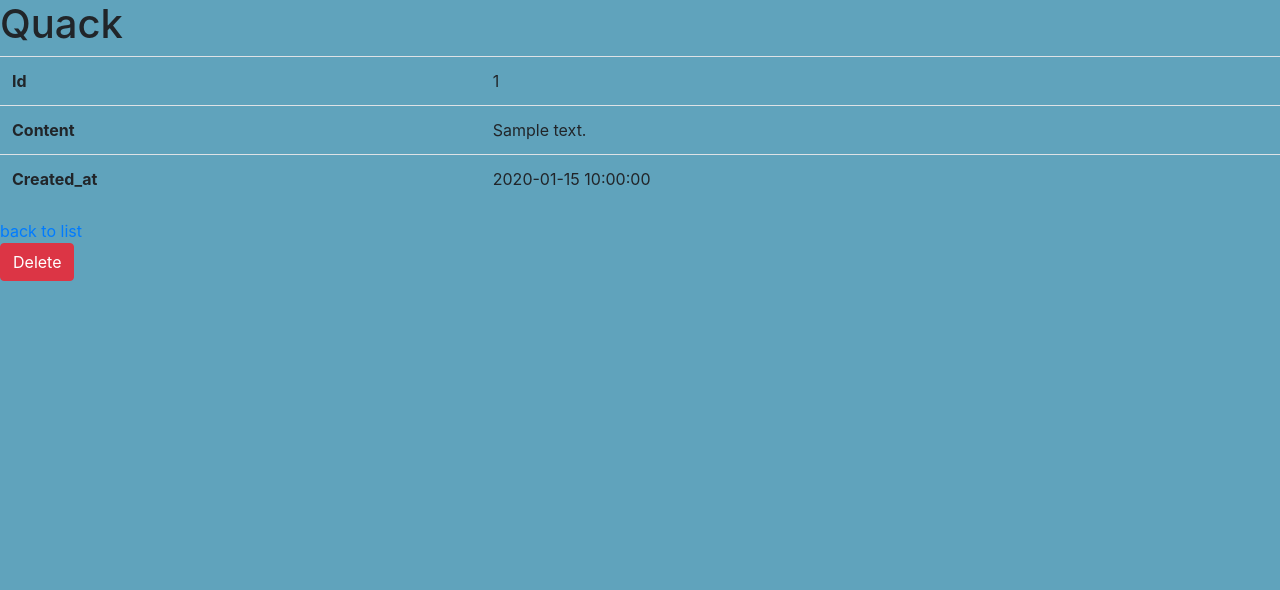
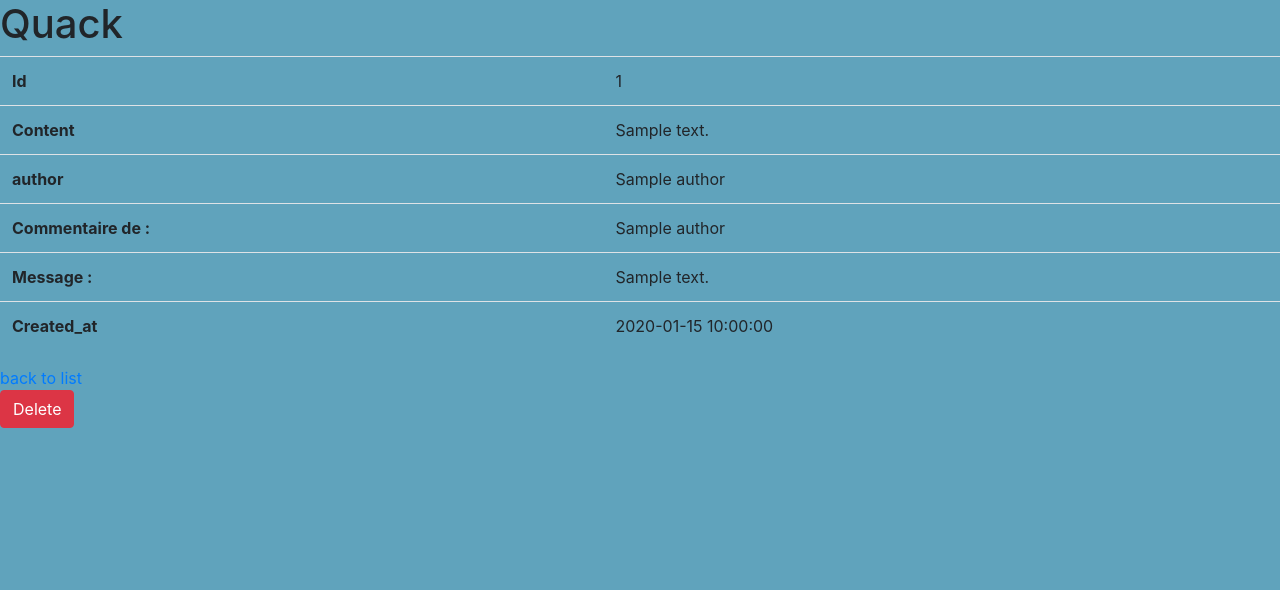
Before and after one commit to kevinceriati/QuackNet, a Symfony app: template templates/quack/show.html.twig in a window 1280 px wide. Shown: the part 56-646 px from the top of the page. Run offline with Twig, Linux system fonts and the light colour scheme; the template is opened without the code that fills it: most values are stand-ins (such as "Sample title", 1, 10 or a date in 2020); some libraries are stand-ins or nearby versions.

Commit message:
mise en prod save

```diff
--- a/templates/quack/index.html.twig
+++ b/templates/quack/index.html.twig
@@ -69,7 +69,6 @@
                                         </div>
                                     </div>
                                 </div>
-                                <hr>
                                 <div>
                                 </div>
                                 {% for comment in quack.comments %}
--- a/templates/quack/show.html.twig
+++ b/templates/quack/show.html.twig
@@ -16,6 +16,21 @@
             <td>{{ quack.content }}</td>
         </tr>
         <tr>
+            <th>author</th>
+            <td>{{ quack.author.duckname }}</td>
+        </tr>
+        {% for comment in quack.comments %}
+            <tr>
+                <th>Commentaire de : </th>
+                <td>{{ comment.author.duckname }}</td>
+            </tr>
+            <tr>
+                <th>Message :</th>
+                <td>{{ comment.content }}</td>
+            </tr>
+        {% endfor %}
+
+        <tr>
             <th>Created_at</th>
             <td>{{ quack.createdAt ? quack.createdAt|date('Y-m-d H:i:s') : '' }}</td>
         </tr>
--- a/templates/security/login.html.twig
+++ b/templates/security/login.html.twig
@@ -7,7 +7,7 @@
     <div class="user_card">
         <div class="d-flex justify-content-center">
             <div class="brand_logo_container">
-                <img src="https://cdn.freebiesupply.com/logos/large/2x/pinterest-circle-logo-png-transparent.png"
+                <img src="/uploads/images/psyduck.jpg"
                      class="brand_logo" alt="Logo">
             </div>
         </div>
```
Also changed, not shown: public/uploads/images/psyduck.jpg (added). Lines whose indentation alone changed are shown as unchanged.
